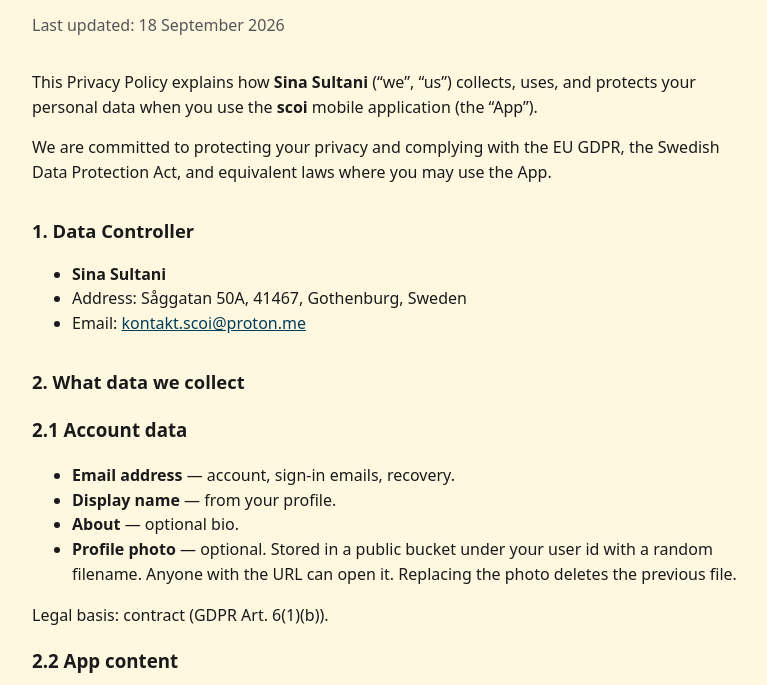
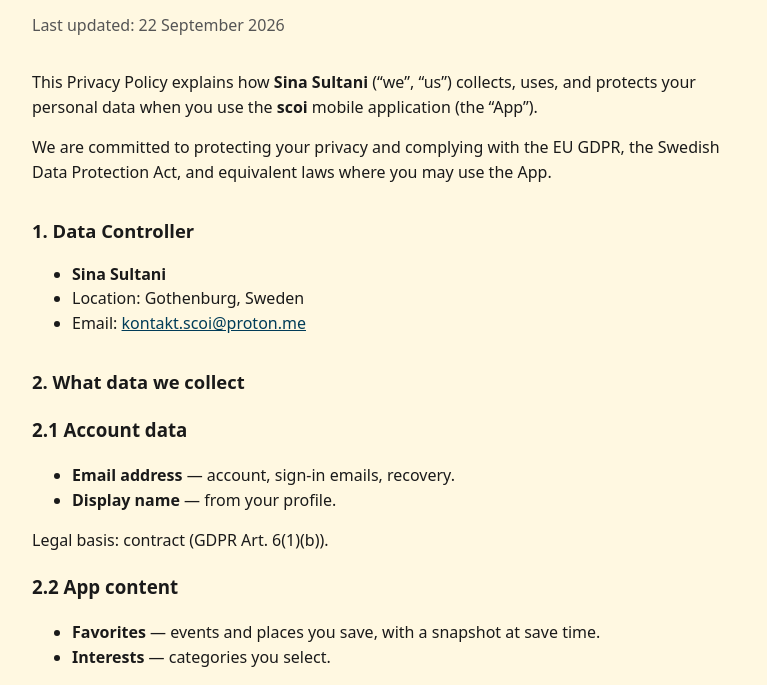
Before and after one commit to SinaSultani/scoi-privacy, a plain HTML site: page index.html in a window 1280 px wide. Shown: the part 106-791 px from the top of the page, without its empty margins (248-1015 px from the left). Drawn offline with Linux system fonts and the light colour scheme.

Commit message:
Add files via upload

```diff
--- a/index.html
+++ b/index.html
@@ -19,14 +19,14 @@
   <body>
     <main>
       <h1>Privacy Policy</h1>
-      <p class="updated">Last updated: 18 September 2026</p>
+      <p class="updated">Last updated: <span id="privacy-last-updated"></span></p>
       <p>This Privacy Policy explains how <strong>Sina Sultani</strong> (“we”, “us”) collects, uses, and protects your personal data when you use the <strong>scoi</strong> mobile application (the “App”).</p>
       <p>We are committed to protecting your privacy and complying with the EU GDPR, the Swedish Data Protection Act, and equivalent laws where you may use the App.</p>
 
       <h2>1. Data Controller</h2>
       <ul>
         <li><strong>Sina Sultani</strong></li>
-        <li>Address: Såggatan 50A, 41467, Gothenburg, Sweden</li>
+        <li>Location: Gothenburg, Sweden</li>
         <li>Email: <a href="mailto:kontakt.scoi@proton.me">kontakt.scoi@proton.me</a></li>
       </ul>
 
@@ -35,8 +35,6 @@
       <ul>
         <li><strong>Email address</strong> — account, sign-in emails, recovery.</li>
         <li><strong>Display name</strong> — from your profile.</li>
-        <li><strong>About</strong> — optional bio.</li>
-        <li><strong>Profile photo</strong> — optional. Stored in a public bucket under your user id with a random filename. Anyone with the URL can open it. Replacing the photo deletes the previous file.</li>
       </ul>
       <p>Legal basis: contract (GDPR Art. 6(1)(b)).</p>
       <h3>2.2 App content</h3>
@@ -64,7 +62,7 @@
       <ul>
         <li>We do not sell data, use it for ads, or share it with brokers.</li>
         <li>We do not store a timeline of where you have been.</li>
-        <li>We do not read contacts, calendar, or microphone. Photos only if you pick a profile picture.</li>
+        <li>We do not read contacts, calendar, microphone, or photo library.</li>
       </ul>
 
       <h2>4. Third parties</h2>
@@ -72,7 +70,8 @@
       <table>
         <thead><tr><th>Provider</th><th>What they receive</th><th>Purpose</th><th>Location</th></tr></thead>
         <tbody>
-          <tr><td>Supabase</td><td>Account, profile, favorites, tokens, notification log, avatars</td><td>Backend</td><td>EU (Stockholm)</td></tr>
+          <tr><td>Supabase</td><td>Account, profile, favorites, tokens, notification log</td><td>Backend</td><td>EU (Stockholm)</td></tr>
+          <tr><td>Resend</td><td>Email address and name in sign-up / sign-in emails</td><td>Transactional email</td><td>EU</td></tr>
           <tr><td>Expo</td><td>Push token and payloads</td><td>Notifications</td><td>United States</td></tr>
           <tr><td>Sentry</td><td>Crash reports</td><td>Diagnostics</td><td>EU and United States</td></tr>
           <tr><td>Göteborg Stad</td><td>Search text and map centre for nearby activities</td><td>Events and calendar</td><td>EU</td></tr>
@@ -106,7 +105,7 @@
       </ul>
 
       <h2>7. Security</h2>
-      <p>HTTPS in transit; hashed passwords; row-level security; service-role key not shipped in the App; avatars publicly readable by URL; sensitive endpoints rate-limited. Breach notification follows GDPR Arts. 33–34.</p>
+      <p>HTTPS in transit; hashed passwords; row-level security; service-role key not shipped in the App; sensitive endpoints rate-limited. Breach notification follows GDPR Arts. 33–34.</p>
 
       <h2>8. Children</h2>
       <p>General-audience app. We do not verify age. If a child has an account, email us and we will delete it.</p>
@@ -117,5 +116,18 @@
       <h2>10. Contact</h2>
       <p><a href="mailto:kontakt.scoi@proton.me">kontakt.scoi@proton.me</a></p>
     </main>
+    <script src="legal-dates.js"></script>
+    <script>
+      (function () {
+        var iso = (window.SCOI_LEGAL_DATES && window.SCOI_LEGAL_DATES.privacyPolicyRevision) || '2026-09-22';
+        var el = document.getElementById('privacy-last-updated');
+        if (!el) return;
+        el.textContent = new Date(iso + 'T12:00:00').toLocaleDateString('en-GB', {
+          day: 'numeric',
+          month: 'long',
+          year: 'numeric',
+        });
+      })();
+    </script>
   </body>
 </html>
```
